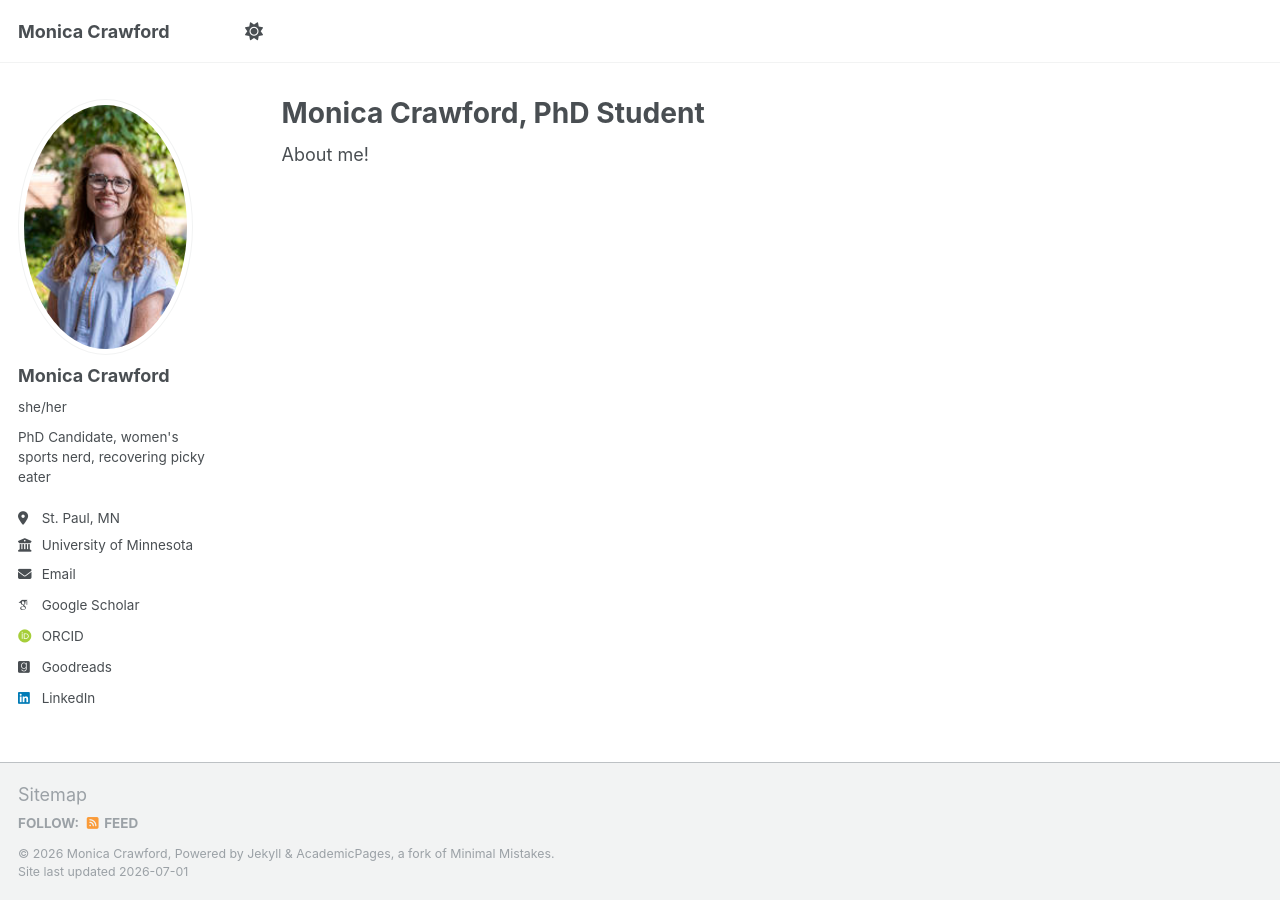
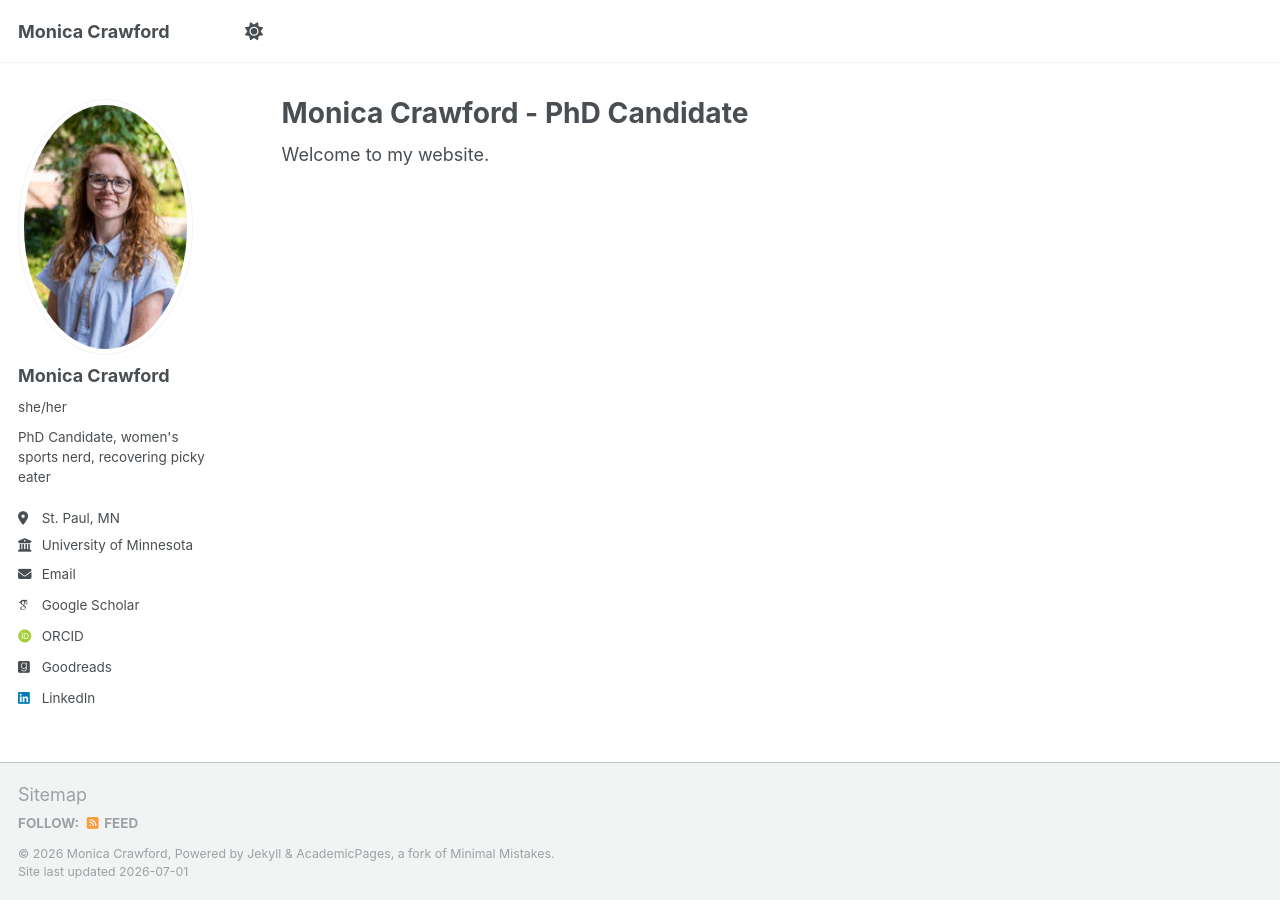
Before and after one commit to monica-crawford/monica-crawford.github.io, a Jekyll site: the page built from _pages/about.md, in a window 1280 px wide. Built offline with Jekyll 4.4.1, drawn with Linux system fonts in a browser that asks for light colours; some web fonts are replaced; a script that is not in the unit is left out.

Commit message:
Change title and welcome message on about page
Updated title and modified introductory text.

```diff
--- a/_pages/about.md
+++ b/_pages/about.md
@@ -1,10 +1,10 @@
 ---
 permalink: /
-title: "Monica Crawford, PhD Student"
+title: "Monica Crawford - PhD Candidate"
 author_profile: true
 redirect_from:
   - /about/
   - /about.html
 ---
 
-About me!
+Welcome to my website.
```
